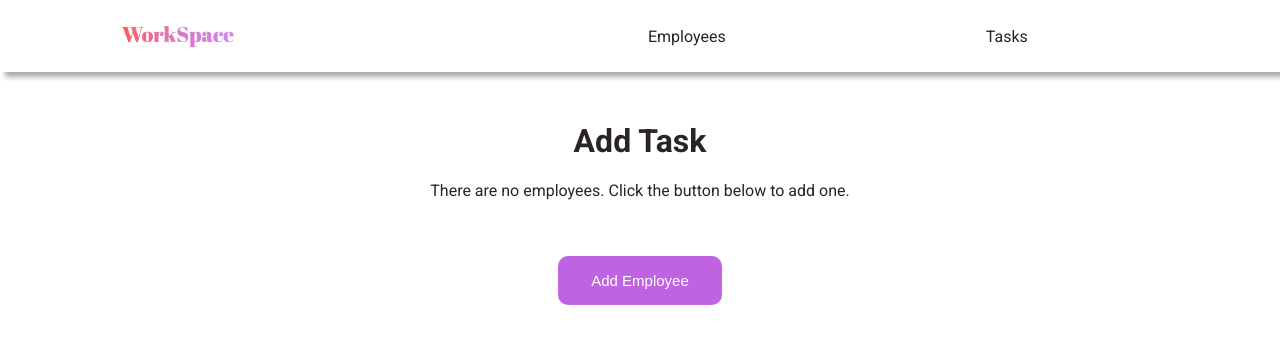
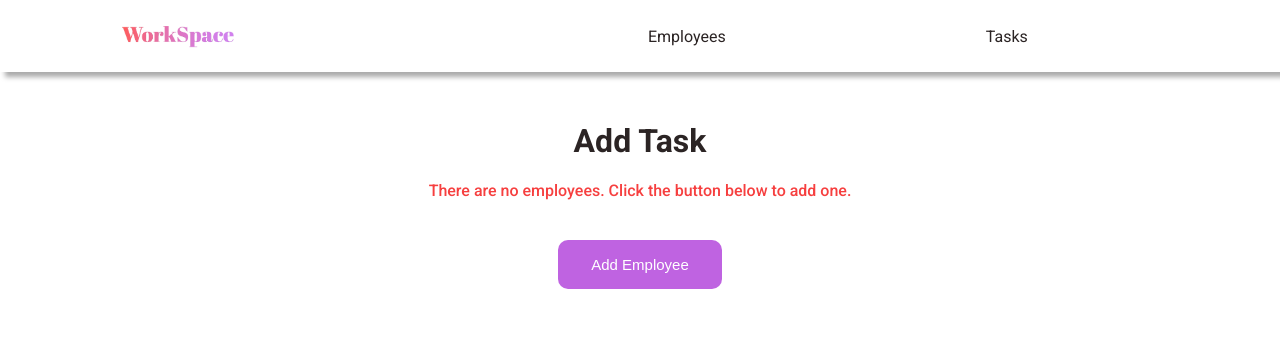
Before and after one commit to DimitriGol/Web-Dev-Final-Project, a React (Create React App) app in the folder workspace-frontend/: page /add-task in a window 1280 px wide. Shown: the top 344 px of the page. Built offline with nearby package versions, Linux system fonts and the light colour scheme.

Commit message:
Add more styling

```diff
--- a/workspace-frontend/src/App.css
+++ b/workspace-frontend/src/App.css
@@ -210,6 +210,13 @@ tr:nth-child(even) {background-color: #f2f2f2;}
 }
 
 /* AddTask.js */
+
+.assign-to-control{
+  height: 4vh;
+  width: auto;
+  font-size: 18px;
+}
+
 .option-control{
   height: 4vh;
   width: 7rem;
@@ -249,3 +256,9 @@ tr:nth-child(even) {background-color: #f2f2f2;}
   cursor: pointer;
   background-color: #f47070;
 }
+
+.error-message{
+  color:#f63f3f;
+  font-weight: 500;
+  margin-bottom: 0px;
+}
```
